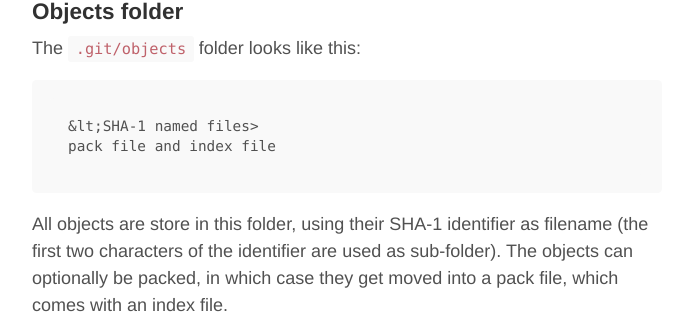
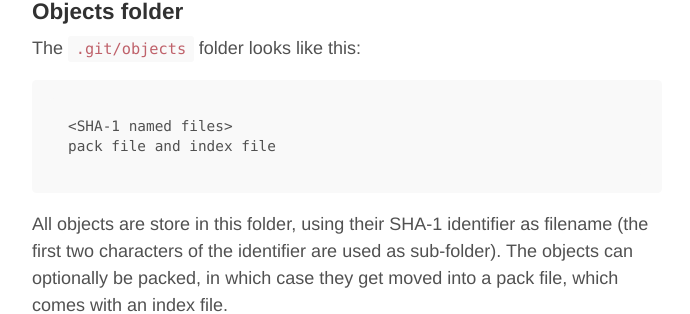
Before and after one commit to jcouv/jcouv.github.io, a Jekyll site: the page built from _posts/2015-08-14-git-internals.md, in a window 1280 px wide and 900 px high, scrolled down 1529 px. Shown: the part 142-456 px from the top of the window, without its empty margins (293-983 px from the left). Built offline with Jekyll 4.4.1, drawn with Linux system fonts in a browser that asks for light colours; comment, search, counter and statistics services are not loaded.

Commit message:
Updated 2015-08-14-git-internals.md

```diff
--- a/_posts/2015-08-14-git-internals.md
+++ b/_posts/2015-08-14-git-internals.md
@@ -37,7 +37,7 @@ We'll cover `objects`, `refs` and `HEAD`.
 ### Objects folder
 The `.git/objects` folder looks like this:
 
-    &lt;SHA-1 named files>
+    <SHA-1 named files>
     pack file and index file
 
 All objects are store in this folder, using their SHA-1 identifier as filename (the first two characters of the identifier are used as sub-folder). The objects can optionally be packed, in which case they get moved into a pack file, which comes with an index file.
```
